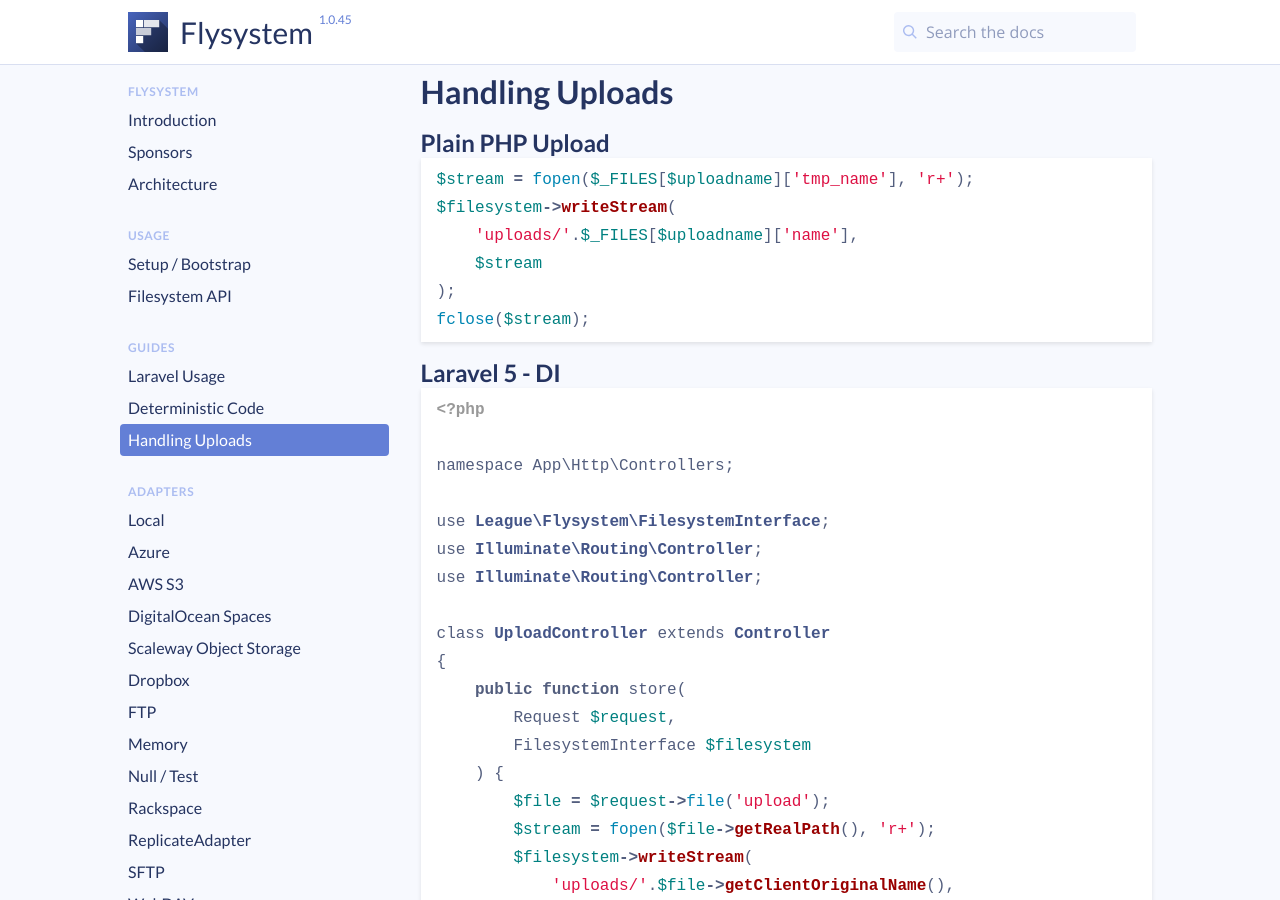
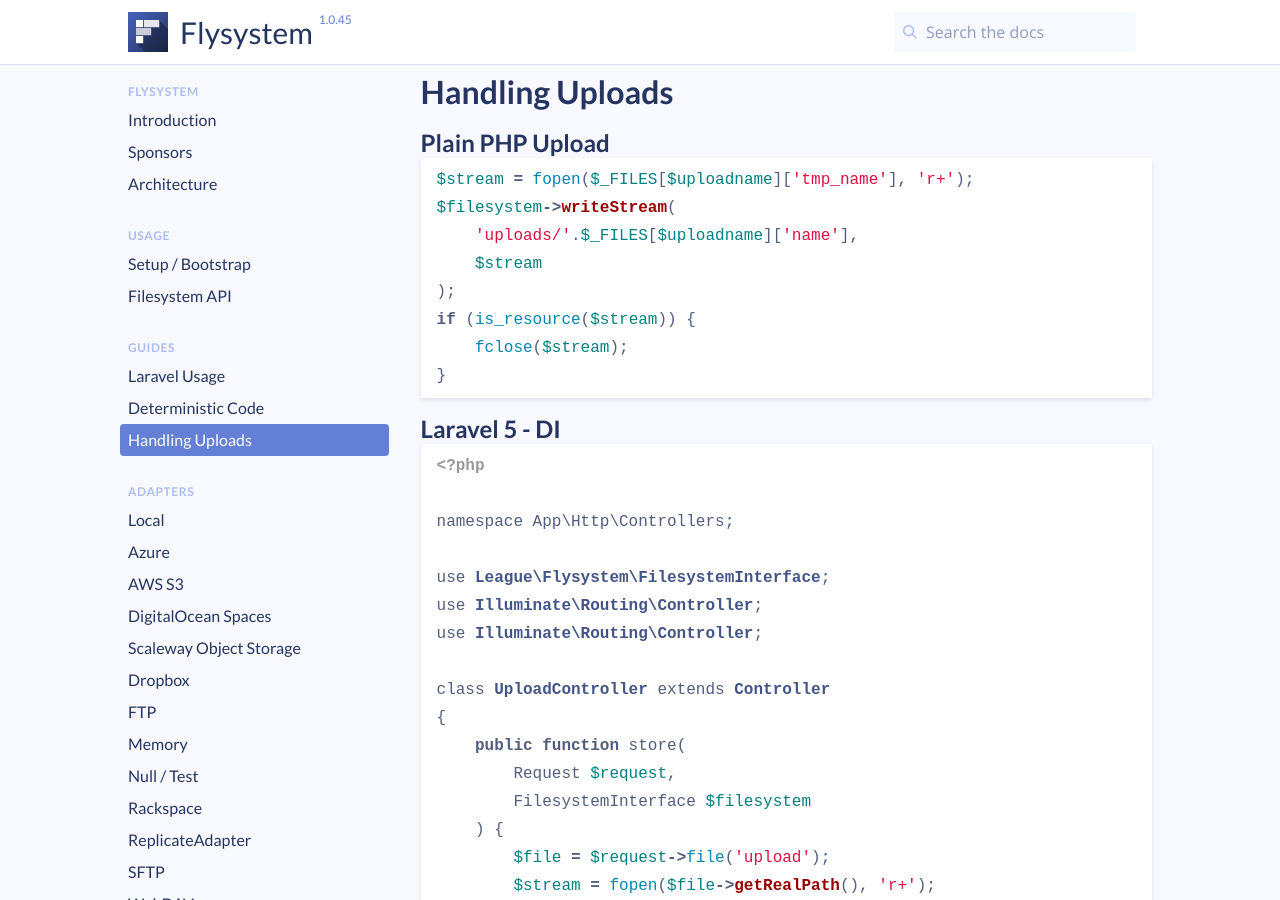
Before and after one commit to thephpleague/flysystem, a Jekyll site: the page built from docs/guides/uploads.md, in a window 1280 px wide and 900 px high. Built offline with Jekyll 4.4.1, drawn with Linux system fonts in a browser that asks for light colours; comment, search, counter and statistics services are not loaded.

Commit message:
Update documentation uploads.md Plain PHP Upload section
The Plain PHP Upload section in uploads.md does not include a condition for is_resource, which can lead to a warning.

````diff
--- a/docs/guides/uploads.md
+++ b/docs/guides/uploads.md
@@ -13,7 +13,9 @@ $filesystem->writeStream(
     'uploads/'.$_FILES[$uploadname]['name'],
     $stream
 );
-fclose($stream);
+if (is_resource($stream)) {
+    fclose($stream);
+}
 ```
 
 ## Laravel 5 - DI
````
